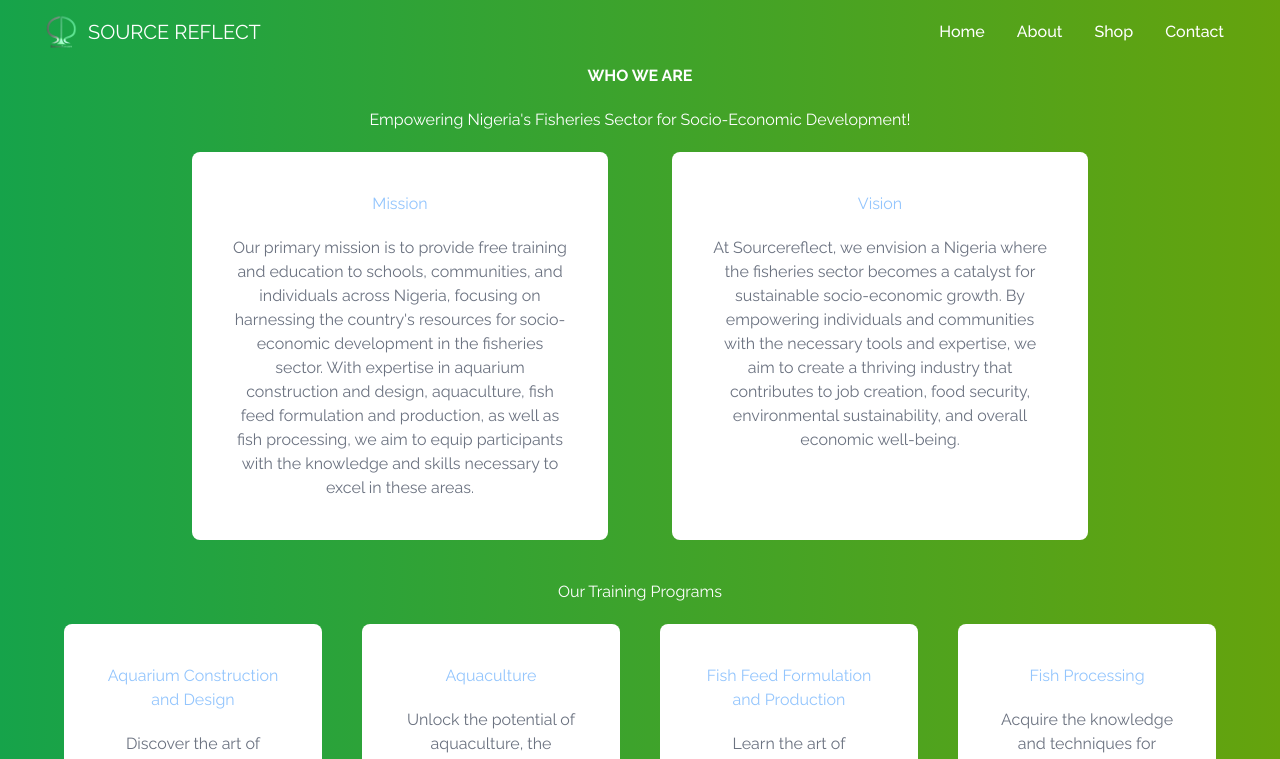
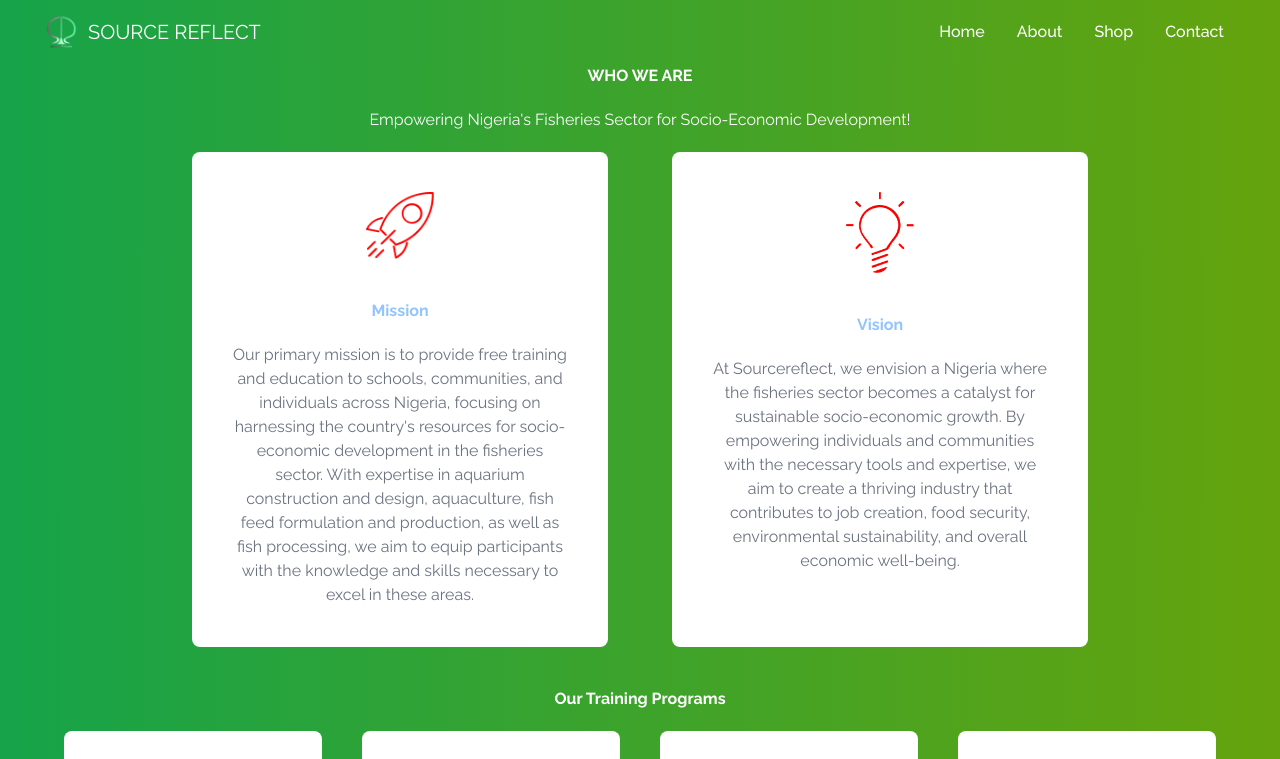
Before and after one commit to blessingsmart/sourcereflect1, a React (Vite) app: page /About in a window 1280 px wide. Shown: the top 759 px of the page. Built offline with nearby package versions, Linux system fonts and the light colour scheme.

Commit message:
Added images for mission and vision statements

```diff
--- a/src/Pages/AboutMain.jsx
+++ b/src/Pages/AboutMain.jsx
@@ -1,5 +1,7 @@
 import React from 'react'
 import NavBar from "../components/NavBar";
+import Mission from '../assets/mission.png'
+import Vision from '../assets/vision.png'
 
 export const AboutMain = () => {
   return (
@@ -10,18 +12,20 @@ export const AboutMain = () => {
           <p className="font-bold">WHO WE ARE</p>
           <p>Empowering Nigeria's Fisheries Sector for Socio-Economic Development!</p>
           <div className="flex md:gap-16 gap-10 lg:px-32 text-center">
-            <div className="bg-white w-1/2 p-10 rounded-lg">
-              <p className="text-blue-300 pb-5">Mission</p>
+            <div className="bg-white w-1/2 p-10 flex flex-col rounded-lg items-center">
+              <img src={Mission} alt="mission icon" className="w-1/5 pb-10" />
+              <p className="text-blue-300 pb-5 font-bold">Mission</p>
               <p className="text-gray-500">Our primary mission is to provide free training and education to schools, communities, and individuals across Nigeria, focusing on harnessing the country's resources for socio-economic development in the fisheries sector. With expertise in aquarium construction and design, aquaculture, fish feed formulation and production, as well as fish processing, we aim to equip participants with the knowledge and skills necessary to excel in these areas.</p>
             </div>
-            <div className="bg-white w-1/2 p-10 rounded-lg">
-              <p className="text-blue-300 pb-5">Vision</p>
+            <div className="bg-white w-1/2 p-10 flex flex-col items-center rounded-lg">
+              <img src={Vision} alt="vision icon" className="w-1/5 pb-10" />
+              <p className="text-blue-300 pb-5 font-bold">Vision</p>
               <p className="text-gray-500">At Sourcereflect, we envision a Nigeria where the fisheries sector becomes a catalyst for sustainable socio-economic growth. By empowering individuals and communities with the necessary tools and expertise, we aim to create a thriving industry that contributes to job creation, food security, environmental sustainability, and overall economic well-being.</p>
             </div>
           </div>
         </div>
         <div className="flex gap-5 flex-col pt-10 items-center text-white">
-          <p>Our Training Programs</p>
+          <p className="font-bold">Our Training Programs</p>
           <div className="grid md:gap-10 gap-5 text-center lg:grid-cols-4 sm:grid-cols-2 ">
             <div className="bg-white rounded-lg p-10">
               <p className="text-blue-300 pb-5">Aquarium Construction and Design</p>
```
Also changed, not shown: src/assets/mission.png (added), src/assets/vision.png (added).
